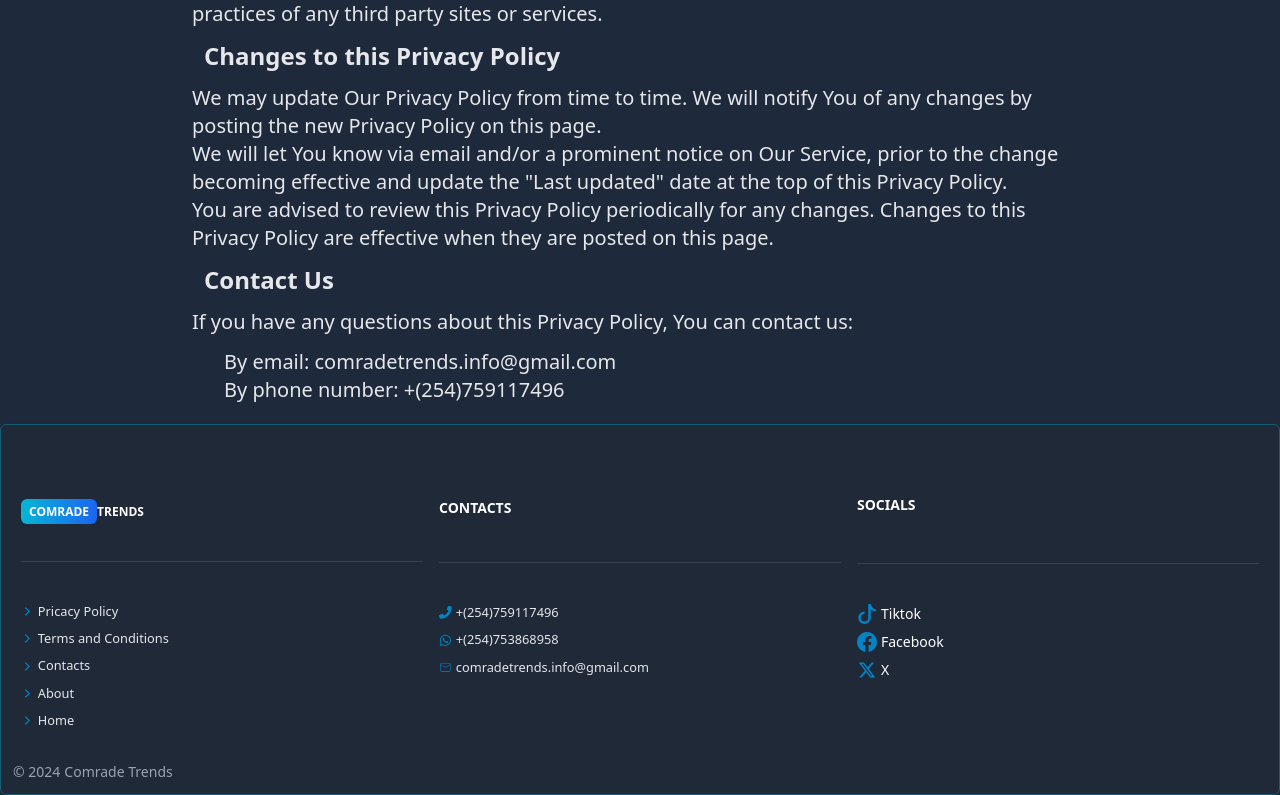
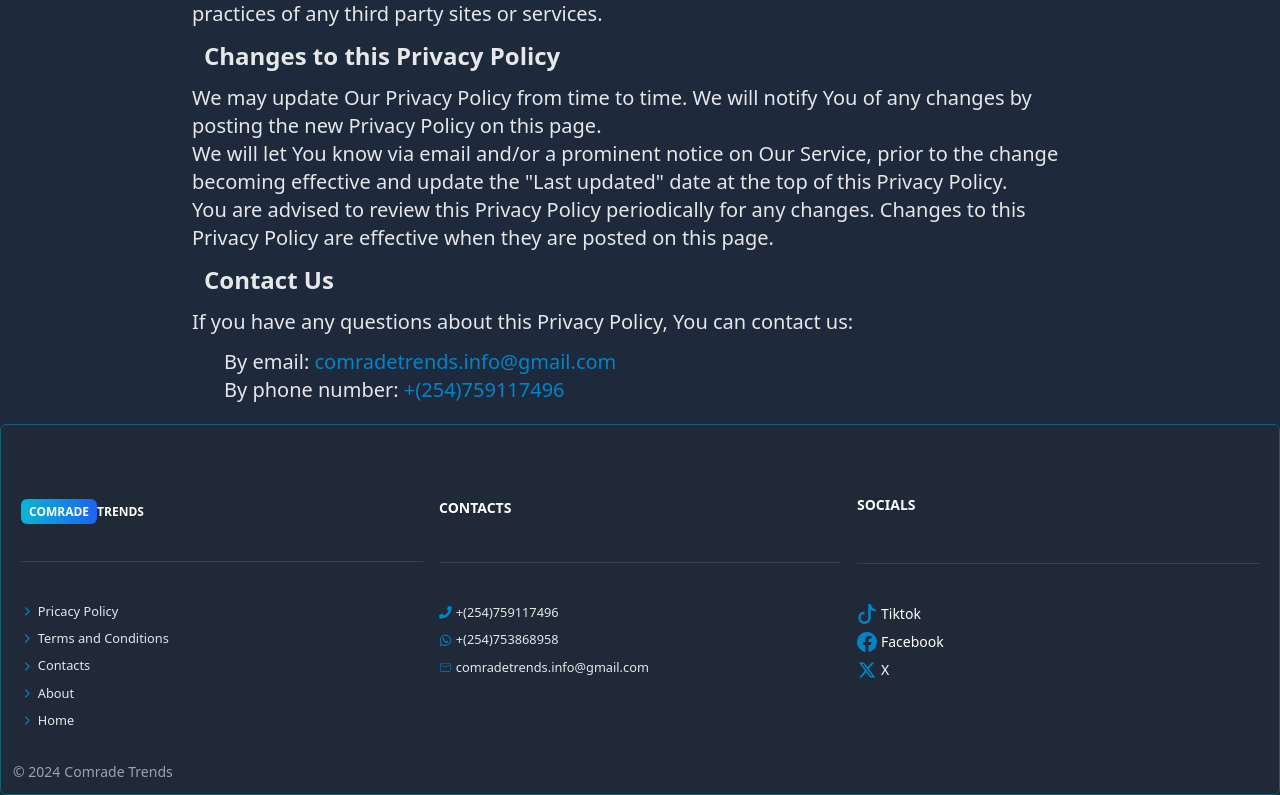
Before and after one commit to DenisKochei/ComradeTrends, a React (Vite) app in the folder frontend/: page /privacy-policy in a window 1280 px wide. Shown: the part 7148-7943 px from the top of the page. Built offline with nearby package versions, Linux system fonts and the light colour scheme.

Commit message:
small changes

```diff
--- a/frontend/src/pages/Home.jsx
+++ b/frontend/src/pages/Home.jsx
@@ -221,7 +221,7 @@ export function Home() {
           )}
         </div>
       </div>
-      <div className="flex flex-col w-full items-center">
+      <div className="flex flex-col mt-2 w-full items-center">
         {politics && politics.length > 0 && (
           <div className="flex flex-col gap-3 text-center">
             <h1 className=" text-2xl font-semibold text-center">Politics</h1>
--- a/frontend/src/pages/PolicyPage.jsx
+++ b/frontend/src/pages/PolicyPage.jsx
@@ -630,15 +630,15 @@ export function PolicyPage() {
                 <li className="mx-5">
                   <p className="md:text-xl">
                     By email:{" "}
-                    <a href="mailto:comradetrends.info@gmail.com">
+                    <a className="text-[rgb(2,132,199,100)] cursor-pointer" href="mailto:comradetrends.info@gmail.com">
                       comradetrends.info@gmail.com
                     </a>
                   </p>
                 </li>
                 <li className="mx-5">
-                  <p className="md:text-xl">
+                  <p className="md:text-xl ">
                     By phone number:{" "}
-                    <a href="tel:+254759117496">+(254)759117496</a>
+                    <a className="text-[rgb(2,132,199,100)] cursor-pointer" href="tel:+254759117496">+(254)759117496</a>
                   </p>
                 </li>
               </ul>
```
